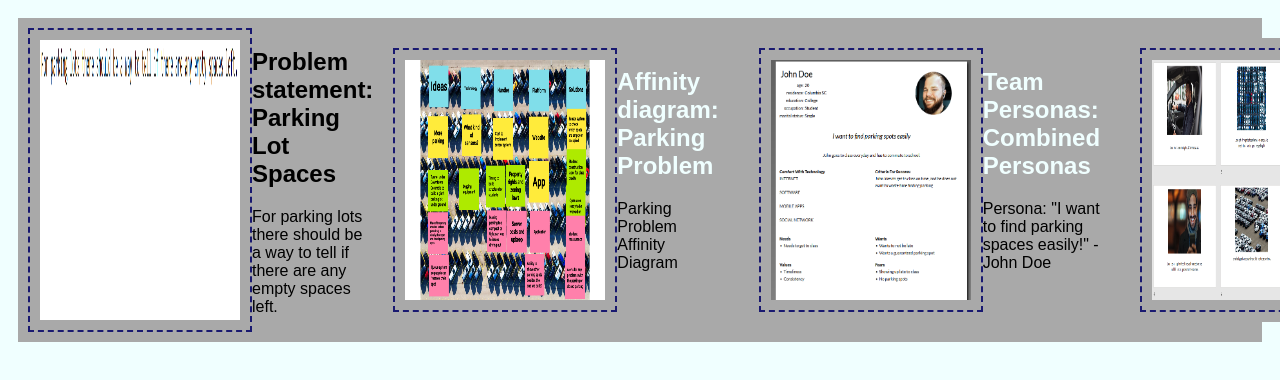
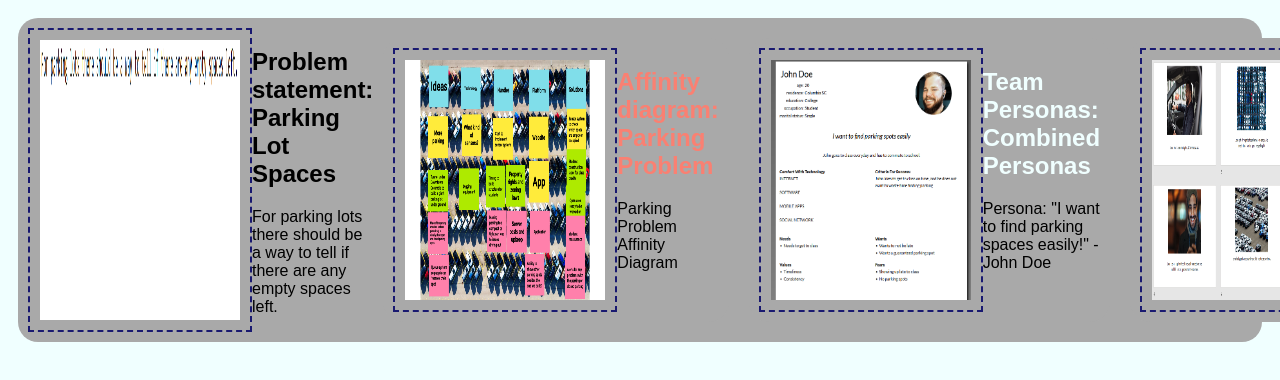
Before and after one commit to kfchow/kfchow.github.io, a plain HTML site: page index.html in a window 1280 px wide. In both pictures the pointer is over the link "Affinity diagram: Parking Problem". Shown: the part 48-428 px from the top of the page. Drawn offline with Linux system fonts and the light colour scheme.

Commit message:
Update styles.css

```diff
--- a/styles.css
+++ b/styles.css
@@ -11,6 +11,7 @@ h1 {
   padding: 10px;
   margin: 10px;
   background: #A9A9A9;
+  border-radius: 20px;
 }
 .assign img {
   width: 200px;
@@ -24,3 +25,7 @@ a {
   padding: 10px;
   border: 2px dashed midnightblue;
 }
+a:hover {
+  text-decoration: none;
+  color: salmon;
+}
```
